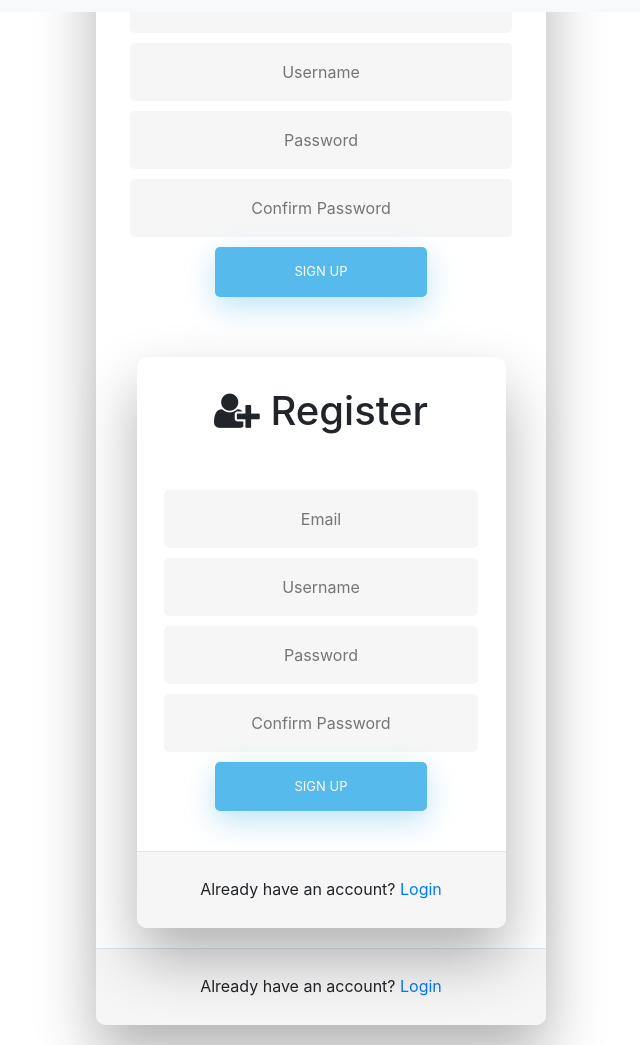
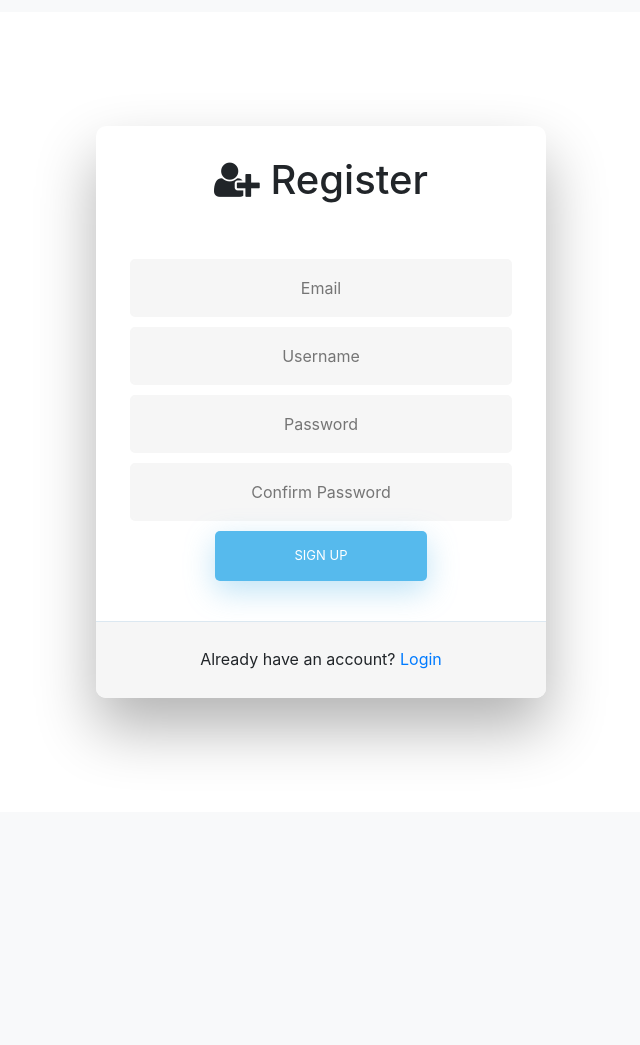
Before and after one commit to Marcelodr99/Team-Project, a PHP site: page /register.html in a window 1280 px wide. Shown: the part 314-1359 px from the top of the page, without its empty margins (319-959 px from the left). After the commit the page ends 1064 px from the top, so only its background shows below. Run offline with PHP 8.4, Linux system fonts and the light colour scheme.

Commit message:
fixed register and schedule

```diff
--- a/register.html
+++ b/register.html
@@ -17,7 +17,7 @@
 </head>
 
 <body>
-    <nav class="navbar fixed-top navbar-expand-lg navbar-light bg-light mb-5">
+    <nav class="navbar navbar-expand-lg navbar-light bg-light">
         <a class="navbar-brand" href="./index.html"><img src="https://img.icons8.com/metro/26/000000/vacuum-cleaner.png"> | Rossi Carpet Cleaning</a>
 
         <button class="navbar-toggler" type="button" data-toggle="collapse" data-target="#navbarSupportedContent" aria-controls="navbarSupportedContent" aria-expanded="false" aria-label="Toggle navigation">
@@ -31,8 +31,9 @@
                 <li class="nav-item"><a class="nav-link" href="./gallery.html">Gallery</a></li>
             </ul>
             <ul class="navbar-nav form-inline my-2 my-lg-0">
-                <li class="nav-item"><a class="nav-link" href="./login.php">Login</a></li>
+                <li class="nav-item"><a class="nav-link" href="./login.html">Login</a></li>
                 <li class="nav-item"><a class="nav-link" href="./register.html">Register</a></li>
+                <li class="nav-item"><a class="nav-link" href="./admin.html">Admin</a></li>
 
             </ul>
         </div>
@@ -43,65 +44,13 @@
             <div>
                 <h1 class="padd"><i class="fa fa-user-plus" aria-hidden="true"></i> Register</h1>
             </div>
+			<!--<div class = "alert-danger">
+				<li>Username required</li>
+			</div> -->
+
             <form action="signup.php" method="post">
-				<input type="text" id="firstname" name="firstname" placeholder="First name" required>
-				<input type="text" id="lastname" name="lastname" placeholder="Last name" required>
                 <input type="email" id="email" name="email" placeholder="Email" required>
-                <input type="text" id="user" name="user" placeholder="Username" required>
-                <input type="password" id="password" name="password" placeholder="Password" minlength="8" required>
-				<input type="password" id="passwordConf" name="passwordConf" placeholder="Confirm Password" minlength="8" required>
-                <input type="submit" value="Sign Up">
-
-            </form>
-			<!DOCTYPE html>
-<html lang="en">
-
-<head>
-    <meta charset="UTF-8">
-    <meta name="viewport" content="width=device-width, initial-scale=1.0">
-    <meta http-equiv="X-UA-Compatible" content="ie=edge">
-    <title>Carpet Cleaning</title>
-    <link rel="stylesheet" href="main.css">
-    <link rel="stylesheet" href="login.css">
-    <link href="https://stackpath.bootstrapcdn.com/bootstrap/4.4.1/css/bootstrap.min.css" rel="stylesheet" integrity="sha384-Vkoo8x4CGsO3+Hhxv8T/Q5PaXtkKtu6ug5TOeNV6gBiFeWPGFN9MuhOf23Q9Ifjh" crossorigin="anonymous">
-    <script src="https://code.jquery.com/jquery-3.3.1.slim.min.js" integrity="sha384-q8i/X+965DzO0rT7abK41JStQIAqVgRVzpbzo5smXKp4YfRvH+8abtTE1Pi6jizo" crossorigin="anonymous"></script>
-    <script src="https://cdnjs.cloudflare.com/ajax/libs/popper.js/1.14.7/umd/popper.min.js" integrity="sha384-UO2eT0CpHqdSJQ6hJty5KVphtPhzWj9WO1clHTMGa3JDZwrnQq4sF86dIHNDz0W1" crossorigin="anonymous"></script>
-    <script src="https://stackpath.bootstrapcdn.com/bootstrap/4.3.1/js/bootstrap.min.js" integrity="sha384-JjSmVgyd0p3pXB1rRibZUAYoIIy6OrQ6VrjIEaFf/nJGzIxFDsf4x0xIM+B07jRM" crossorigin="anonymous"></script>
-    <link href="https://stackpath.bootstrapcdn.com/font-awesome/4.7.0/css/font-awesome.min.css" rel="stylesheet" integrity="sha384-wvfXpqpZZVQGK6TAh5PVlGOfQNHSoD2xbE+QkPxCAFlNEevoEH3Sl0sibVcOQVnN" crossorigin="anonymous">
-
-</head>
-
-<body>
-    <nav class="navbar fixed-top navbar-expand-lg navbar-light bg-light mb-5">
-        <a class="navbar-brand" href="./index.html"><img src="https://img.icons8.com/metro/26/000000/vacuum-cleaner.png"> | Rossi Carpet Cleaning</a>
-
-        <button class="navbar-toggler" type="button" data-toggle="collapse" data-target="#navbarSupportedContent" aria-controls="navbarSupportedContent" aria-expanded="false" aria-label="Toggle navigation">
-            <span class="navbar-toggler-icon"></span>
-        </button>
-
-        <div class="collapse navbar-collapse" id="navbarSupportedContent">
-            <ul class="navbar-nav mr-auto">
-                <li class="nav-item"><a class="nav-link" href="./index.html">Home <span class="sr-only">(current)</span></a></li>
-                <li class="nav-item"><a class="nav-link" href="./about.html">About</a></li>
-                <li class="nav-item"><a class="nav-link" href="./gallery.html">Gallery</a></li>
-            </ul>
-            <ul class="navbar-nav form-inline my-2 my-lg-0">
-                <li class="nav-item"><a class="nav-link" href="./login.php">Login</a></li>
-                <li class="nav-item"><a class="nav-link" href="./register.html">Register</a></li>
-
-            </ul>
-        </div>
-    </nav>
-
-    <div class="wrapper">
-        <div id="formContent">
-            <div>
-                <h1 class="padd"><i class="fa fa-user-plus" aria-hidden="true"></i> Register</h1>
-            </div>
-            <form action="signup.php" method="post">
-
-                <input type="email" id="email" name="email" placeholder="Email" required>
-                <input type="text" id="user" name="user" placeholder="Username" required>
+                <input type="text" id="user" name="user" placeholder="Username" required >
                 <input type="password" id="password" name="password" placeholder="Password" minlength="8" required>
 				<input type="password" id="passwordConf" name="passwordConf" placeholder="Confirm Password" minlength="8" required>
                 <input type="submit" value="Sign Up">
@@ -132,13 +81,3 @@
 </body>
 
 </html>
-            <div id="formFooter">
-                Already have an account? <a class="underlineHover" href="login.html">Login</a>
-            </div>
-
-        </div>
-    </div>
-
-</body>
-
-</html>
--- a/schedule.html
+++ b/schedule.html
@@ -36,7 +36,7 @@
             </ul>
         </div>
     </nav>
-    <form name="qryform" id="qryform" method="post" action="schedule.php" onsubmit="return(validate());" novalidate="novalidate">
+    <form name="qryform" id="qryform" method="post" action="schedule.php" >
         <div class="container">
             <div class="form-row">
 
@@ -230,7 +230,7 @@
             </div>
 
             <div class="text-center">
-                <button type="submit" class="btn btn-primary">Submit</button>
+                <input type="submit" class="btn btn-primary" value="Sign Up">
             </div>
     </form>
 
--- a/welcome.php
+++ b/welcome.php
@@ -16,7 +16,7 @@
 <body>
 
     <nav class="navbar navbar-expand-lg navbar-light bg-light">
-        <a class="navbar-brand" href="./index.html"><img src="https://img.icons8.com/metro/26/000000/vacuum-cleaner.png"> | Rossi Carpet Cleaning</a>
+        <a class="navbar-brand" href="./welcome.php"><img src="https://img.icons8.com/metro/26/000000/vacuum-cleaner.png"> | Rossi Carpet Cleaning</a>
 
         <button class="navbar-toggler" type="button" data-toggle="collapse" data-target="#navbarSupportedContent" aria-controls="navbarSupportedContent" aria-expanded="false" aria-label="Toggle navigation">
             <span class="navbar-toggler-icon"></span>
@@ -24,7 +24,7 @@
 
         <div class="collapse navbar-collapse" id="navbarSupportedContent">
             <ul class="navbar-nav mr-auto">
-                <li class="nav-item"><a class="nav-link active" href="./index.html">Home <span class="sr-only">(current)</span></a></li>
+                <li class="nav-item"><a class="nav-link active" href="./welcome.php">Home <span class="sr-only">(current)</span></a></li>
                 <li class="nav-item"><a class="nav-link" href="./about.html">About</a></li>
                 <li class="nav-item"><a class="nav-link" href="./gallery.html">Gallery</a></li>
             </ul>
--- a/welcomeAdmin.php
+++ b/welcomeAdmin.php
@@ -16,7 +16,7 @@
 <body>
 
     <nav class="navbar navbar-expand-lg navbar-light bg-light">
-        <a class="navbar-brand" href="./index.html"><img src="https://img.icons8.com/metro/26/000000/vacuum-cleaner.png"> | Rossi Carpet Cleaning</a>
+        <a class="navbar-brand" href="./welcomeAdmin.php"><img src="https://img.icons8.com/metro/26/000000/vacuum-cleaner.png"> | Rossi Carpet Cleaning</a>
 
         <button class="navbar-toggler" type="button" data-toggle="collapse" data-target="#navbarSupportedContent" aria-controls="navbarSupportedContent" aria-expanded="false" aria-label="Toggle navigation">
             <span class="navbar-toggler-icon"></span>
@@ -24,7 +24,7 @@
 
         <div class="collapse navbar-collapse" id="navbarSupportedContent">
             <ul class="navbar-nav mr-auto">
-                <li class="nav-item"><a class="nav-link active" href="./index.html">Home <span class="sr-only">(current)</span></a></li>
+                <li class="nav-item"><a class="nav-link active" href="./welcomeAdmin.php">Home <span class="sr-only">(current)</span></a></li>
                 <li class="nav-item"><a class="nav-link" href="./about.html">About</a></li>
                 <li class="nav-item"><a class="nav-link" href="./gallery.html">Gallery</a></li>
             </ul>
```
